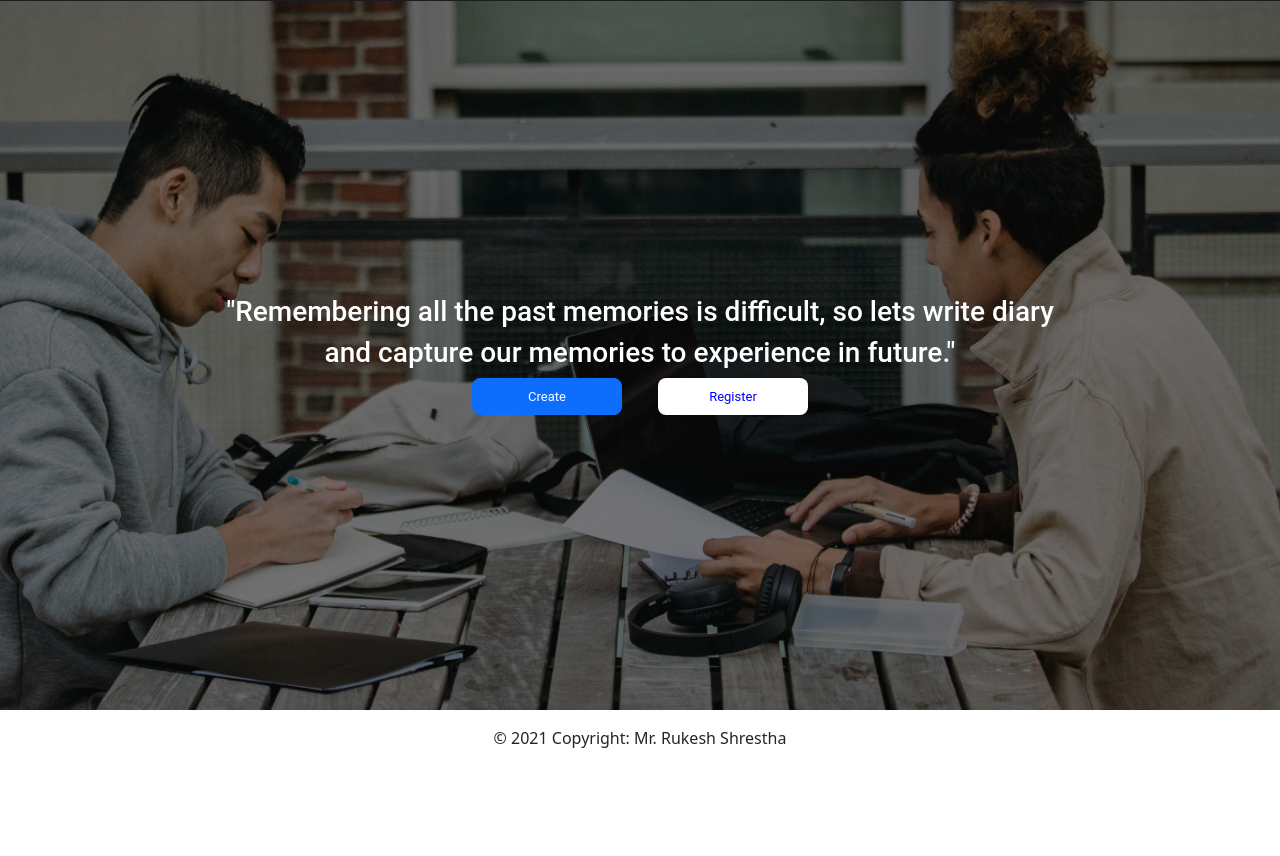
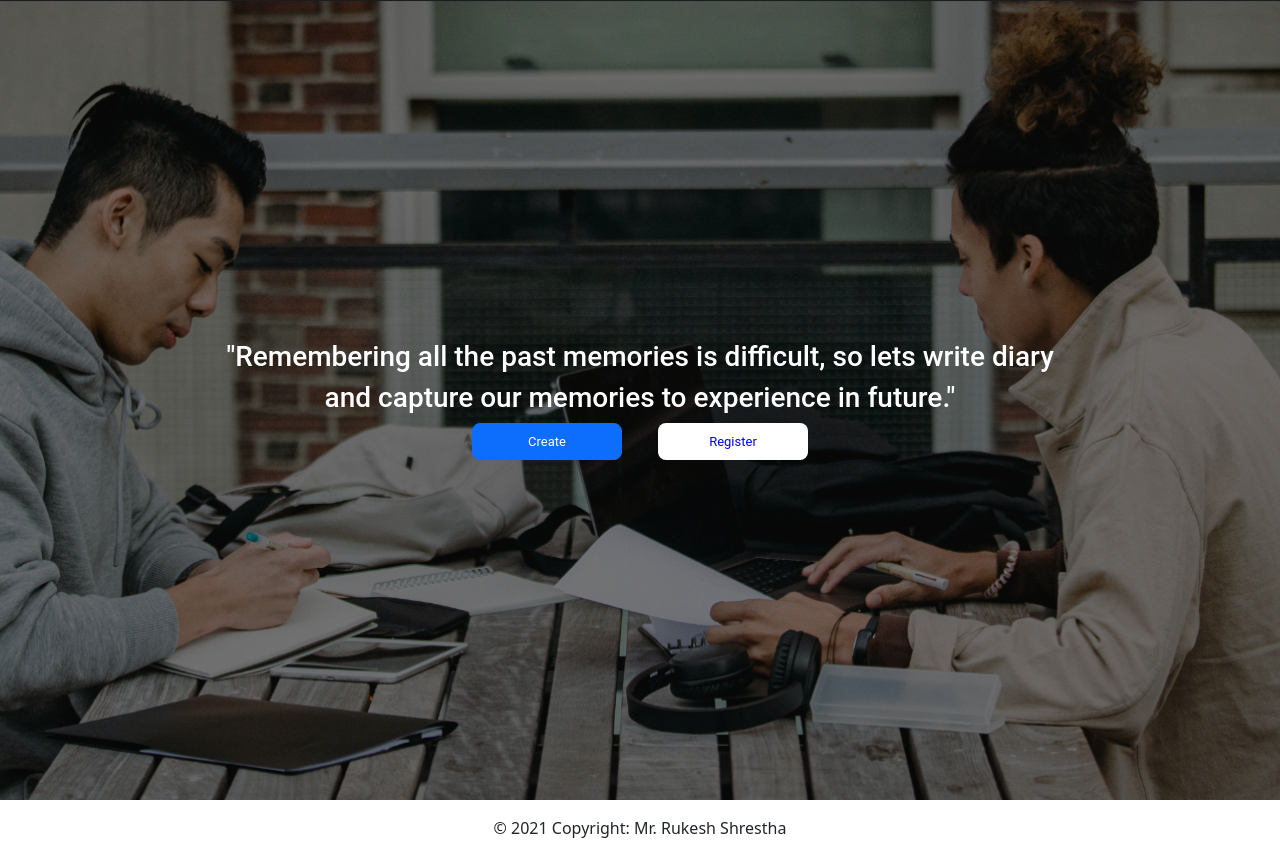
Before and after one commit to rukesh-shrestha/OnlineDiary, a Django app: page / in a window 1280 px wide. Shown: the part 56-912 px from the top of the page. Before the commit the page ends 804 px from the top, so only its background shows below. Run offline with Django 3.2, Linux system fonts and the light colour scheme; some libraries are stand-ins or nearby versions.

Commit message:
file added

```diff
--- /dev/null
+++ b/runtime.txt
@@ -0,0 +1 @@
+python-3.10.2
--- a/templates/base.html
+++ b/templates/base.html
@@ -8,7 +8,7 @@
 
     <!-- Bootstrap CSS -->
     <link rel="stylesheet" href="https://maxcdn.bootstrapcdn.com/bootstrap/4.0.0/css/bootstrap.min.css" integrity="sha384-Gn5384xqQ1aoWXA+058RXPxPg6fy4IWvTNh0E263XmFcJlSAwiGgFAW/dAiS6JXm" crossorigin="anonymous">
-    <link rel="stylesheet" href="{%static 'css/style.css'%}">
+    <!-- <link rel="stylesheet" href="{%static 'css/main.css'%}"> -->
 
 
       <!-- <script src="https://cdn.tiny.cloud/1/no-api-key/tinymce/5/tinymce.min.js" referrerpolicy="origin"></script>
--- a/templates/home.html
+++ b/templates/home.html
@@ -13,7 +13,7 @@
    background-repeat: no-repeat !important;
    background-attachment: fixed !important;
    background-size: cover !important;
-   background-color: #464646 !important;
+   background-color: #030303 !important;
 
  }
 
@@ -41,7 +41,7 @@
 
 <div class="cover-image img-fluid img-responsive">
     <div class="mask" style="background: rgba(0, 0, 0, 0.5)">
-        <div class="d-flex justify-content-center align-items-center" style="height: 710px;">
+        <div class="d-flex justify-content-center align-items-center" style="height: 100%;">
           <div class="text-white" style="font-family: roboto;">
             <h3 class="text-center">"Remembering all the past memories is difficult, so lets write diary </h3>
           <h3 class="text-center">and capture our memories to experience in future."</h3>
```
Also changed, not shown: DairyApp/settings.py (+14 -2 lines), requirements.txt (added, +13 -0 lines), diary/migrations/0001_initial.py (added), diary/migrations/__init__.py (added), users/migrations/0001_initial.py (added), users/migrations/__init__.py (added), 2 other files.
